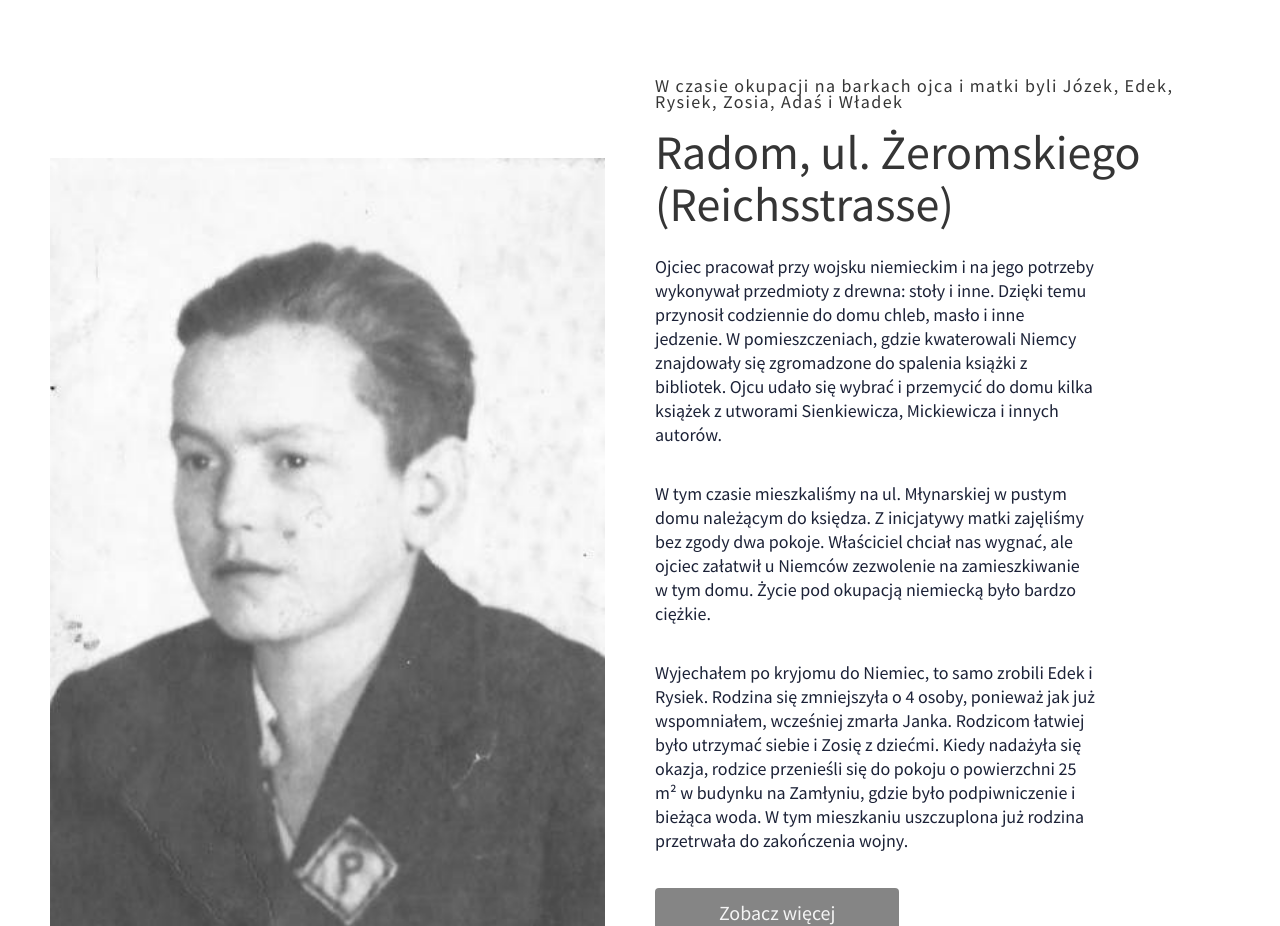
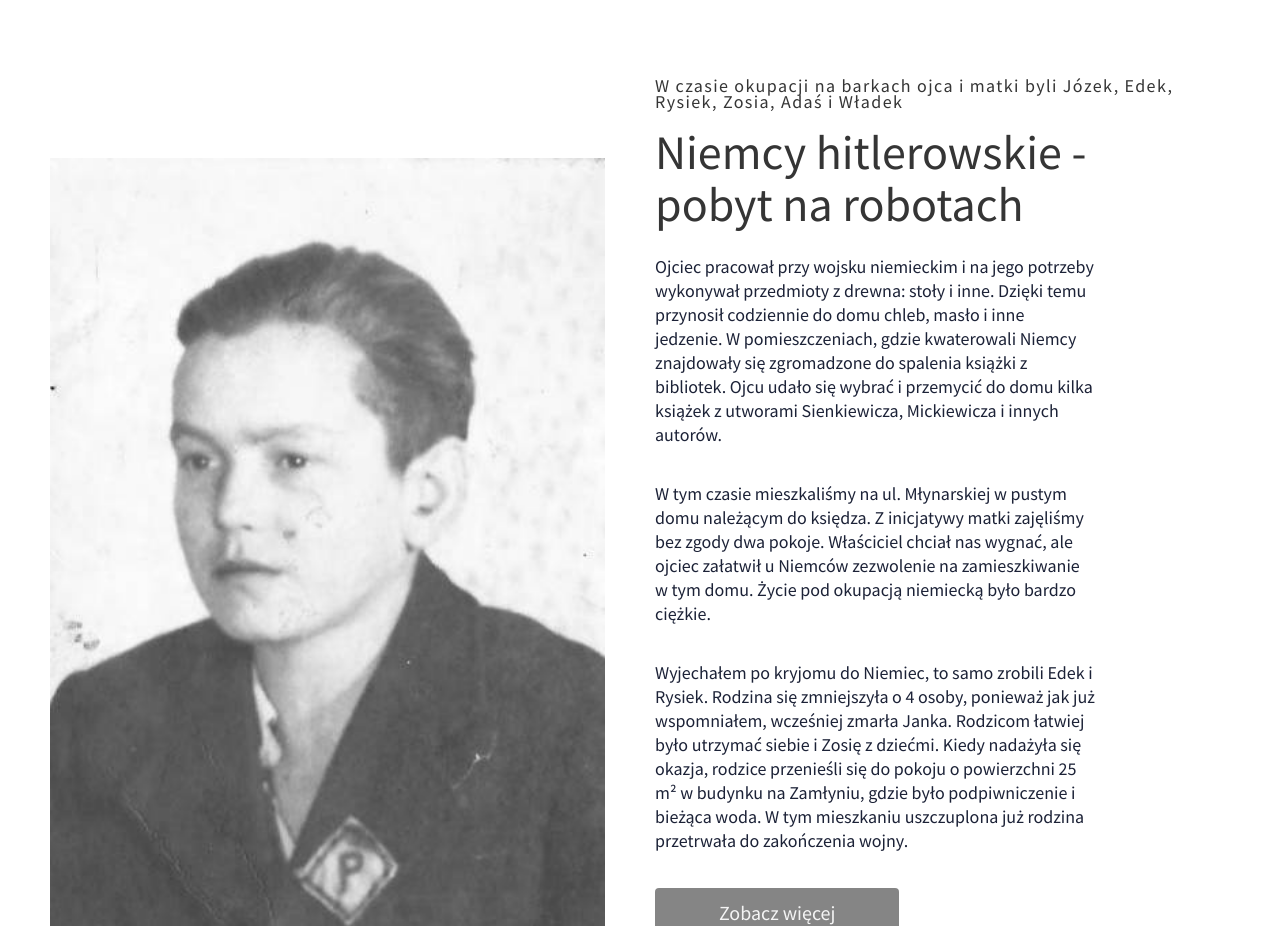
Before and after one commit to AdamBabinicz/droga, a React (Create React App) app: page /okupacja in a window 1280 px wide. Shown: the part 1320-2246 px from the top of the page. Built offline with nearby package versions, Linux system fonts and the light colour scheme.

Commit message:
dodałem dty narodzin i śmierci

```diff
--- a/src/pages/HomePage/Data.js
+++ b/src/pages/HomePage/Data.js
@@ -110,7 +110,7 @@ export const homeObjFive = {
     "Z Basią Dzik wzieliśmy ślub cywilny 2 grudnia 1949 r. Od tego momentu staliśmy się osobami samodzielnymi i decyzji tej nie żałuję do dziś.",
   headLine: "Mapa życiowa Józka",
   lightText: true,
-  topLine: "Józef (ja na zdjęciu z siostrą Zosią)",
+  topLine: "Józef (ja na zdjęciu z siostrą Zosią) 1925 - 2021",
   img: img4,
   alt: "Image",
   start: "true",
--- a/src/pages/SignUp/Data.js
+++ b/src/pages/SignUp/Data.js
@@ -39,7 +39,7 @@ export const homeObjThree = {
   primary: true,
   topLine:
     "W czasie okupacji na barkach ojca i matki byli Józek, Edek, Rysiek, Zosia, Adaś i Władek",
-  headLine: "Radom, ul. Żeromskiego (Reichsstrasse)",
+  headLine: "Niemcy hitlerowskie - pobyt na robotach",
   description:
     "Ojciec pracował przy wojsku niemieckim i na jego potrzeby wykonywał przedmioty z drewna: stoły i inne. Dzięki temu przynosił codziennie do domu chleb, masło i inne jedzenie. W pomieszczeniach, gdzie kwaterowali Niemcy znajdowały się zgromadzone do spalenia książki z bibliotek. Ojcu udało się wybrać i przemycić do domu kilka książek z utworami Sienkiewicza, Mickiewicza i innych autorów.",
   description1:
```
Also changed, not shown: 1 other file (tests, documents, lock files or other folders).
